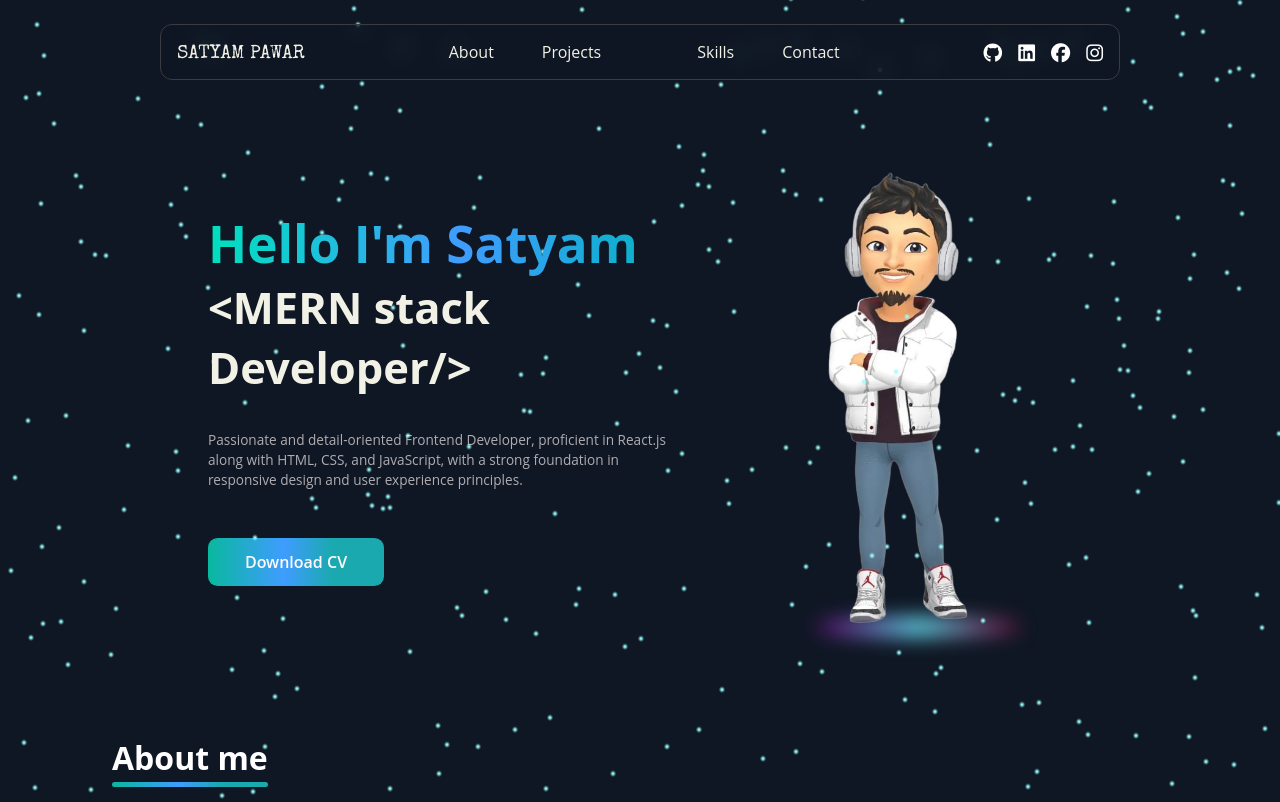
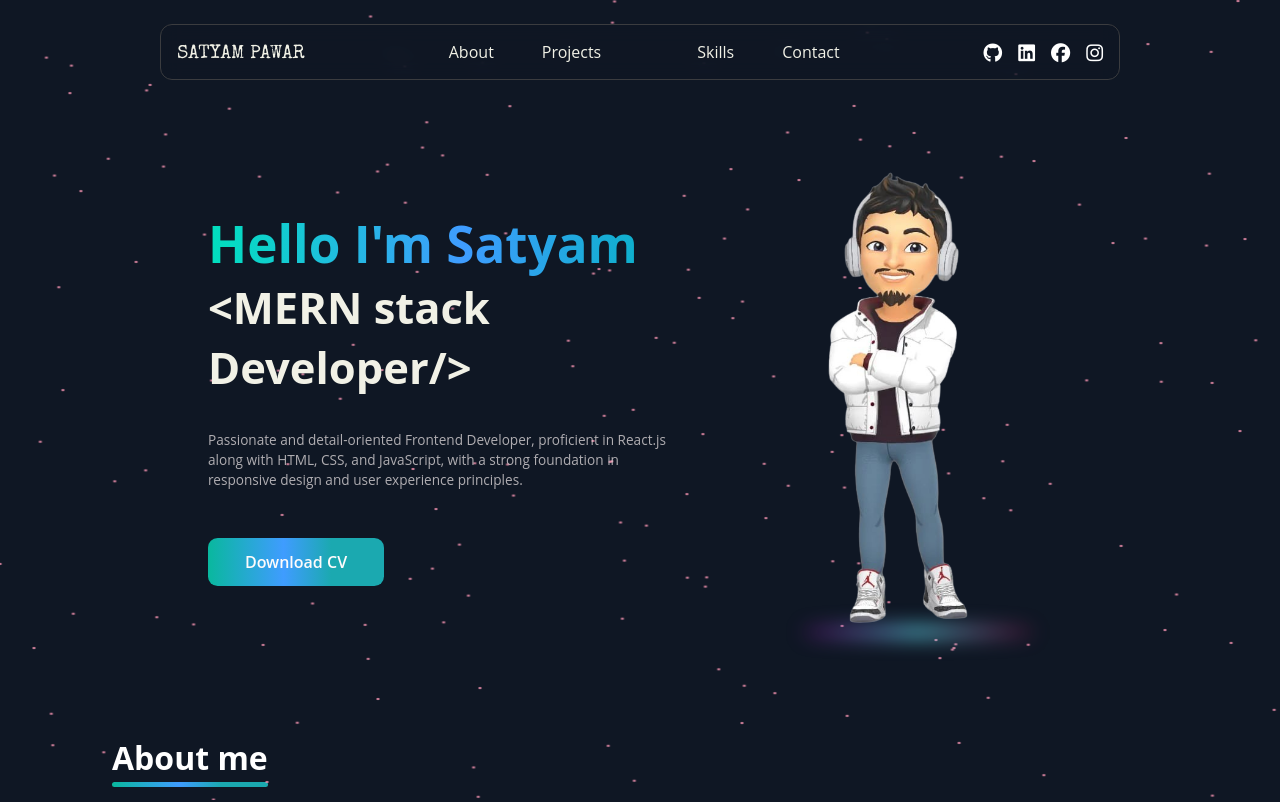
Before and after one commit to Satyampawarsp/Personal-portfolio-React, a React (Create React App) app: page / in a window 1280 px wide. Shown: the top 802 px of the page. Built offline with nearby package versions, Linux system fonts and the light colour scheme.

Commit message:
Fix particle animation to move randomly

```diff
--- a/src/components/circle/Circle.jsx
+++ b/src/components/circle/Circle.jsx
@@ -2,13 +2,16 @@ import React from 'react';
 import styles from './Circle.module.css';
 
 const Circle = () => {
-  const circles = Array.from({ length: 100 }, (_, i) => i + 1);
+  const circles = Array.from({ length: 100 }, (_, i) => i);
 
   return (
     <div className={styles.container}>
       {circles.map((circle) => {
-        const randomTop = Math.random() * 100;
-        const randomLeft = Math.random() * 100;
+        const randomTop = Math.random() * 100; // Random start position (0-100vh)
+        const randomLeft = Math.random() * 100; // Random start position (0-100vw)
+        const randomDuration = 5 + Math.random() * 5; // Random duration (5-10s)
+        const randomDelay = Math.random() * 2; // Random delay (0-2s)
+
         return (
           <div
             key={circle}
@@ -16,9 +19,11 @@ const Circle = () => {
             style={{
               top: `${randomTop}vh`,
               left: `${randomLeft}vw`,
+              animationDuration: `${randomDuration}s`,
+              animationDelay: `${randomDelay}s`,
             }}
           >
-            <div className={styles.circle} />
+            <div className={styles.circle}></div>
           </div>
         );
       })}
--- a/src/components/circle/Circle.module.css
+++ b/src/components/circle/Circle.module.css
@@ -1,38 +1,45 @@
 .container {
-    position: fixed; /* Cover the entire viewport */
+    position: fixed; /* Covers the entire viewport */
     top: 0;
     left: 0;
     width: 100%;
     height: 100%;
-    pointer-events: none; /* Allows interaction with other elements */
-    z-index: 1; /* Ensure this is lower than project content */
+    pointer-events: none; /* Allows interaction with underlying elements */
+    z-index: 1; /* Ensure this is below other content */
+    overflow: hidden; /* Prevent particles from scrolling out of view */
 }
 
 .circleContainer {
     position: absolute;
-    animation: bubbleAnimation 6s infinite ease-in-out; /* Bubble animation */
+    animation: randomMovement linear infinite; /* Infinite smooth movement */
 }
 
 .circle {
-    width: 8px; /* Adjust size as needed */
-    height: 8px; /* Adjust size as needed */
+    width: 6px; /* Adjust particle size */
+    height: 4px; /* Adjust particle size */
     border-radius: 50%;
     background: radial-gradient(
-      hsl(180, 100%, 80%),
-      hsl(180, 100%, 80%) 10%,
+      hsl(192, 100%, 80%),
+      hsl(342, 100%, 80%) 10%,
       hsla(180, 100%, 80%, 0) 56%
     );
 }
 
-/* Bubble Animation */
-@keyframes bubbleAnimation {
+/* Define random movement */
+@keyframes randomMovement {
     0% {
-        transform: translateY(0);
+        transform: translate(0, 0);
+    }
+    25% {
+        transform: translate(50px, -50px); /* Move in one direction */
     }
     50% {
-        transform: translateY(-70px); /* Adjust bubble height */
+        transform: translate(-100px, 100px); /* Move diagonally */
+    }
+    75% {
+        transform: translate(70px, -70px); /* Move in another direction */
     }
     100% {
-        transform: translateY(0);
+        transform: translate(0, 0); /* Return to the start */
     }
 }
--- a/src/components/home/Home.module.css
+++ b/src/components/home/Home.module.css
@@ -109,8 +109,8 @@
 
 .img_section::after {
   content: "";
-  width: 80%; /* Match the width of the image */
-  height: 20px; /* Set height for the glow */
+  width: 90%; /* Match the width of the image */
+  height: 10px; /* Set height for the glow */
   background: linear-gradient(
     90deg,
     rgba(164, 0, 179, 0.725), /* First color */
@@ -159,6 +159,9 @@
       width: 100%;
       flex-direction: column-reverse;
   }
+.hero_image{
+  width:80%;
+}
 
   .left_side {
       width: 75%;
--- a/src/components/project/Project.jsx
+++ b/src/components/project/Project.jsx
@@ -4,7 +4,6 @@ import Cental from '../../assets/Cental.png'
 import Bewkoof from"../../assets/Bewkoof.png";
 import Append from "../../assets/Append.png"
 import { motion } from "framer-motion";
-import Circle from "../circle/Circle";
 import ComponentTitle from "../componentTitle/ComponentTitle";
 import ProjectCard from "../projectCard/ProjectCard";
 import MainContainer from '../mainContainer/MainContainers';
@@ -12,7 +11,7 @@ import MainContainer from '../mainContainer/MainContainers';
 function Project() {
     return (
         <div id="projects" className={styles.projectContainer}>
-            <Circle />
+
             <MainContainer>
                 <div className={styles.project_page_component}>
                     <ComponentTitle title={"My projects"} />
```
